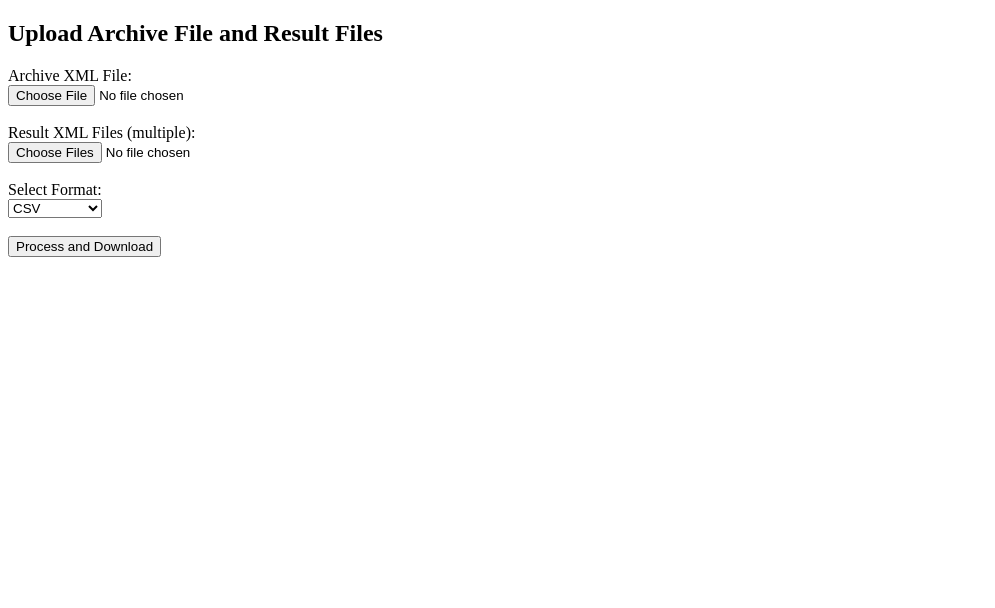
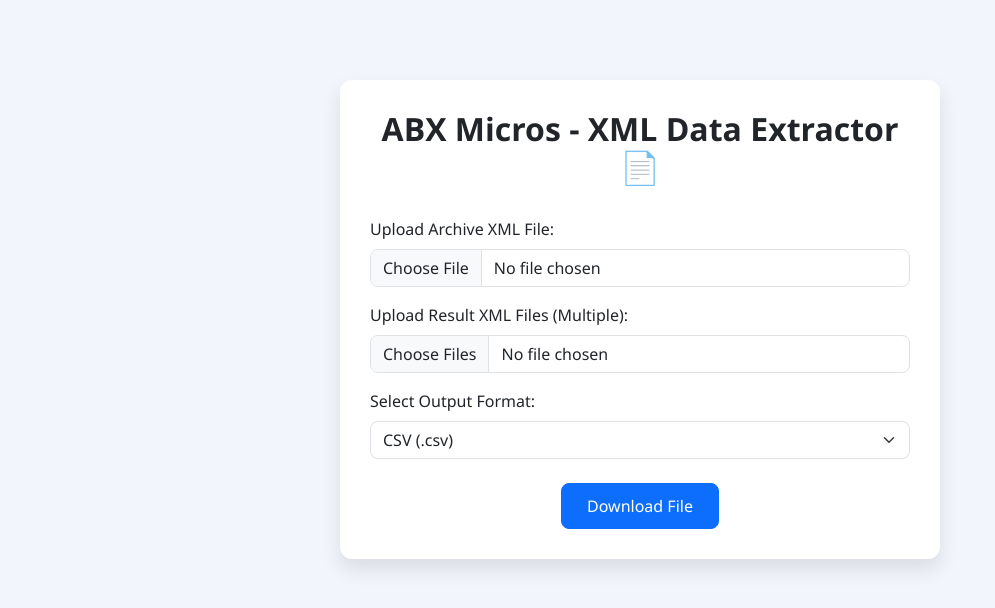
Before and after one commit to AkhilDasyam/ABX_Micros_converter, a Flask app: page / in a window 1280 px wide. Shown: the top 608 px of the page, without its empty margins (0-995 px from the left). Run offline with Flask 3, Linux system fonts and the light colour scheme.

Commit message:
Update index.html

```diff
--- a/templates/index.html
+++ b/templates/index.html
@@ -1,31 +1,62 @@
 <!DOCTYPE html>
-<html>
+<html lang="en">
 <head>
-    <title>XML Data Extractor</title>
+    <meta charset="UTF-8">
+    <title>ABX Micros - XML Data Extractor</title>
+    <link href="https://cdn.jsdelivr.net/npm/bootstrap@5.3.0/dist/css/bootstrap.min.css" rel="stylesheet">
+    <style>
+        body {
+            background: #f2f6fc;
+            font-family: 'Segoe UI', sans-serif;
+        }
+        .container {
+            max-width: 600px;
+            margin-top: 80px;
+            padding: 30px;
+            background: white;
+            border-radius: 12px;
+            box-shadow: 0 10px 20px rgba(0,0,0,0.1);
+        }
+        h2 {
+            margin-bottom: 30px;
+            font-weight: 600;
+        }
+        .form-control, .form-select {
+            border-radius: 8px;
+        }
+        .btn-primary {
+            border-radius: 8px;
+            padding: 10px 25px;
+            font-weight: 500;
+        }
+    </style>
 </head>
 <body>
-    <h2>Upload Archive File and Result Files</h2>
+    <div class="container">
+        <h2 class="text-center">ABX Micros - XML Data Extractor 📄</h2>
+        <form action="/process" method="post" enctype="multipart/form-data">
+            <div class="mb-3">
+                <label for="archive" class="form-label">Upload Archive XML File:</label>
+                <input type="file" name="archive" id="archive" class="form-control" required>
+            </div>
 
-    {% with messages = get_flashed_messages() %}
-      {% if messages %}
-        <p style="color:red;">{{ messages[0] }}</p>
-      {% endif %}
-    {% endwith %}
+            <div class="mb-3">
+                <label for="result_folder" class="form-label">Upload Result XML Files (Multiple):</label>
+                <input type="file" name="result_folder" id="result_folder" class="form-control" multiple required>
+            </div>
 
-    <form method="post" enctype="multipart/form-data">
-        <label>Archive XML File:</label><br>
-        <input type="file" name="archive" accept=".xml" required><br><br>
+            <div class="mb-4">
+                <label for="format" class="form-label">Select Output Format:</label>
+                <select name="format" id="format" class="form-select">
+                    <option value="csv">CSV (.csv)</option>
+                    <option value="xlsx">Excel (.xlsx)</option>
+                </select>
+            </div>
 
-        <label>Result XML Files (multiple):</label><br>
-        <input type="file" name="results" accept=".xml" multiple required><br><br>
-
-        <label>Select Format:</label><br>
-        <select name="format" required>
-            <option value="csv">CSV</option>
-            <option value="xlsx">Excel (.xlsx)</option>
-        </select><br><br>
-
-        <button type="submit">Process and Download</button>
-    </form>
+            <div class="text-center">
+                <button type="submit" class="btn btn-primary">Download File</button>
+            </div>
+        </form>
+    </div>
 </body>
 </html>
```
